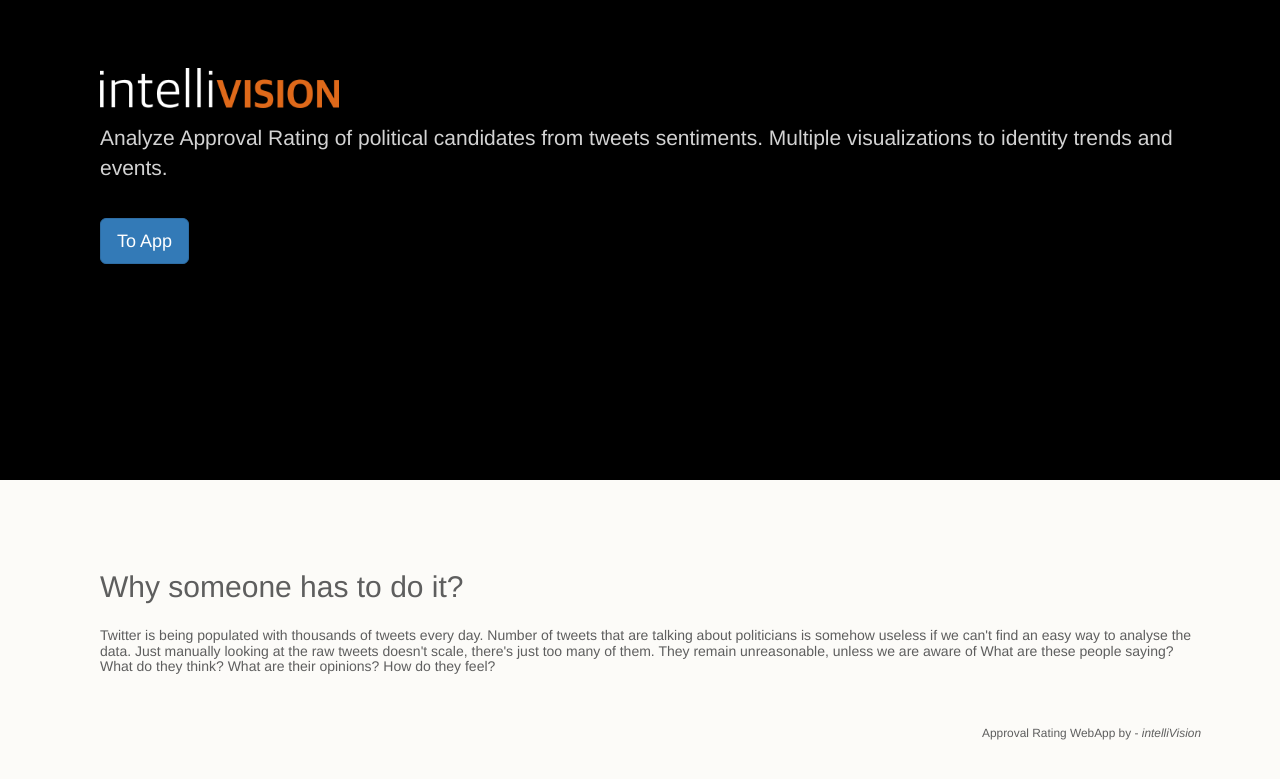
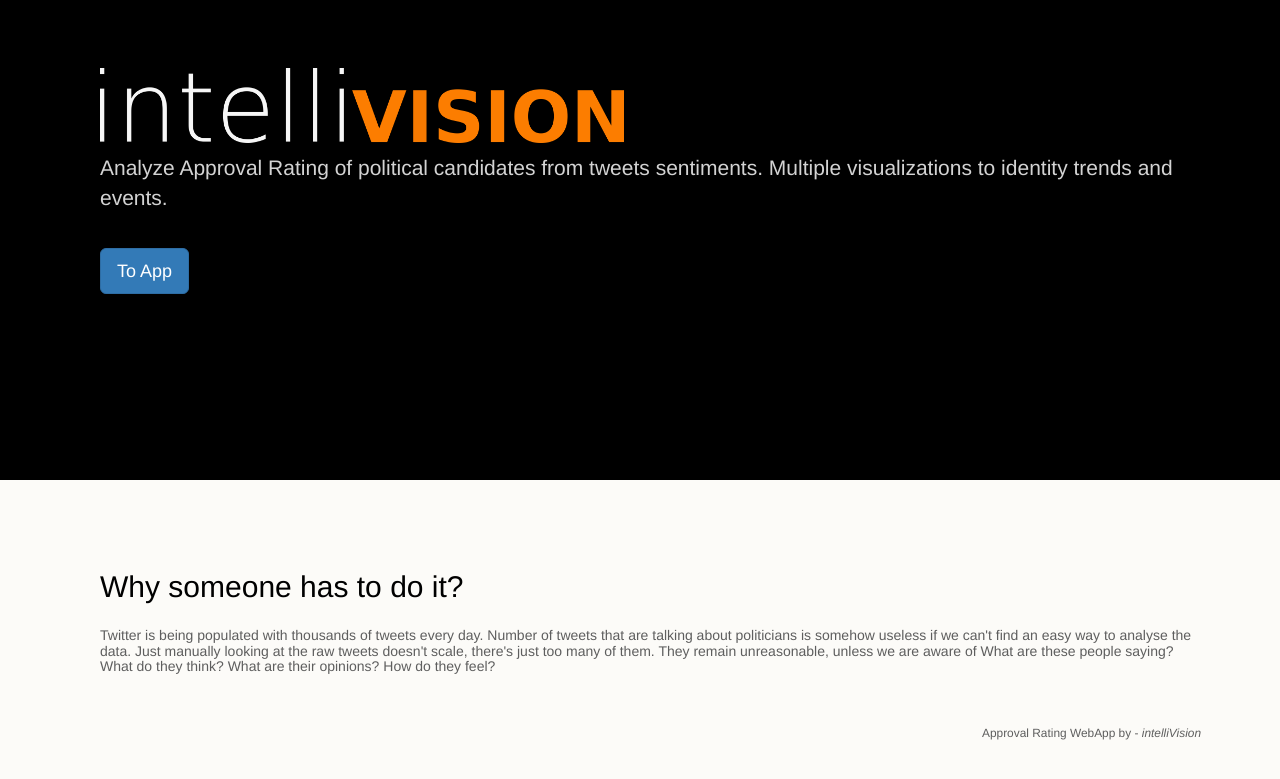
Before and after one commit to AIM-FYP/FYP_Django_WebApp, a Django app: page / in a window 1280 px wide. Shown: the top 779 px of the page. Run offline with Django 3.2, Linux system fonts and the light colour scheme; parts of the project's set-up code (start-up, migrations or seed data) failed here and were passed over; some libraries are stand-ins or nearby versions.

Commit message:
landing page
All styles resolved.

```diff
--- a/mysite/personal/templates/personal/header.html
+++ b/mysite/personal/templates/personal/header.html
@@ -143,7 +143,7 @@
           </button>
           <a class="navbar-brand" href="/">
               {% load staticfiles %}
-             <img style="padding-bottom:5px;" src="{% static 'personal/img/logo.png' %}" alt="logo" width="25*6.03125" height="25">
+             <img style="padding-bottom:5px;" src="{% static 'personal/img/logo.png' %}" alt="logo" width="25*6.9930069" height="25">
 
             </a>
         </div>
--- a/mysite/personal/templates/personal/landing.html
+++ b/mysite/personal/templates/personal/landing.html
@@ -82,8 +82,8 @@
         <div class="container">
             <h1 style="color:white;margin-left:30px; ">
                 {% load staticfiles %}
-             <img style="padding-bottom:5px;" src="{% static 'personal/img/logo.png' %}" alt="logo" width="45*6.03125" height="45">
-                <br>
+             <img src="{% static 'personal/img/logo.png' %}" alt="logo" width="75*6.9930069" height="75">
+
 
             </h1>
               <p style="color:lightgrey;margin-left:30px; ">Analyze Approval Rating of political candidates from tweets sentiments. Multiple visualizations to identity trends and events. </p>
@@ -96,7 +96,7 @@
     <div class="container">
         <br>
         <br>
-        <h2 style="margin-left:30px;">
+        <h2 style="margin-left:30px;color:black;">
         Why someone has to do it?
         </h2>
         <h5 style="margin-left:30px;"><br>
```
Also changed, not shown: mysite/personal/static/personal/img/logo.png, mysite/personal/static/personal/img/old-logo.png (added), 2 other files.
